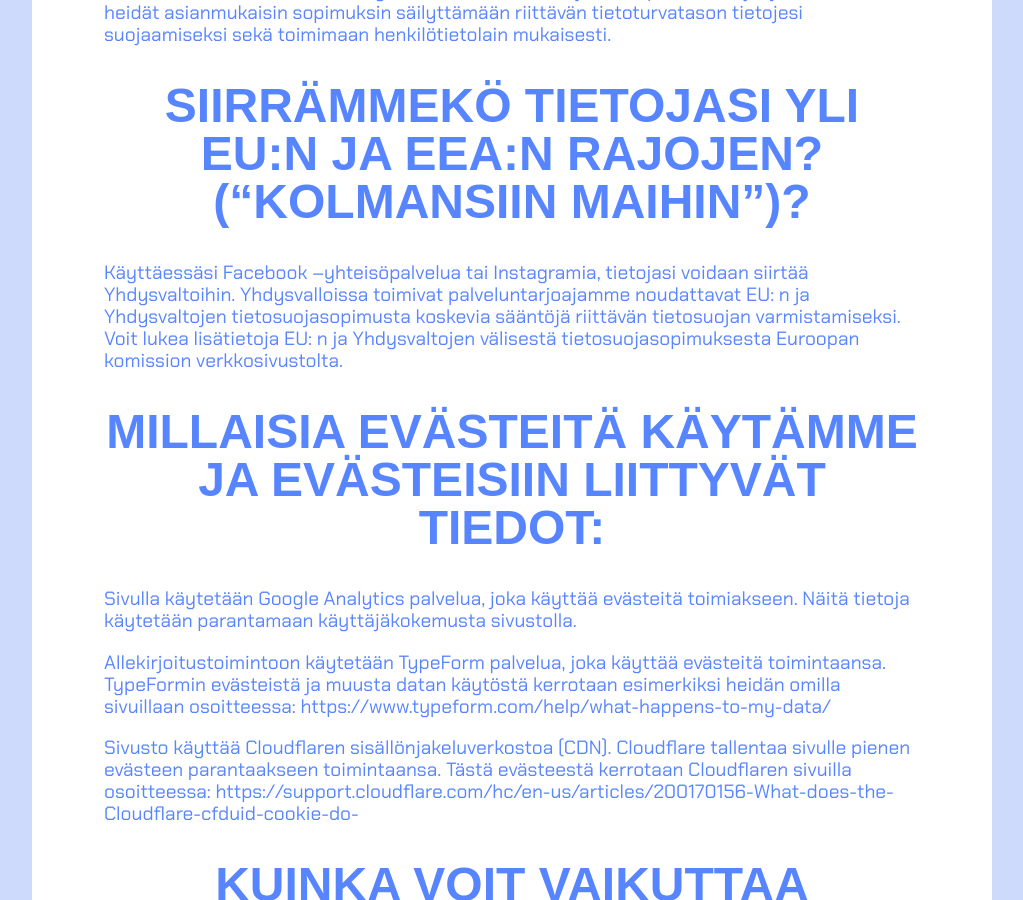
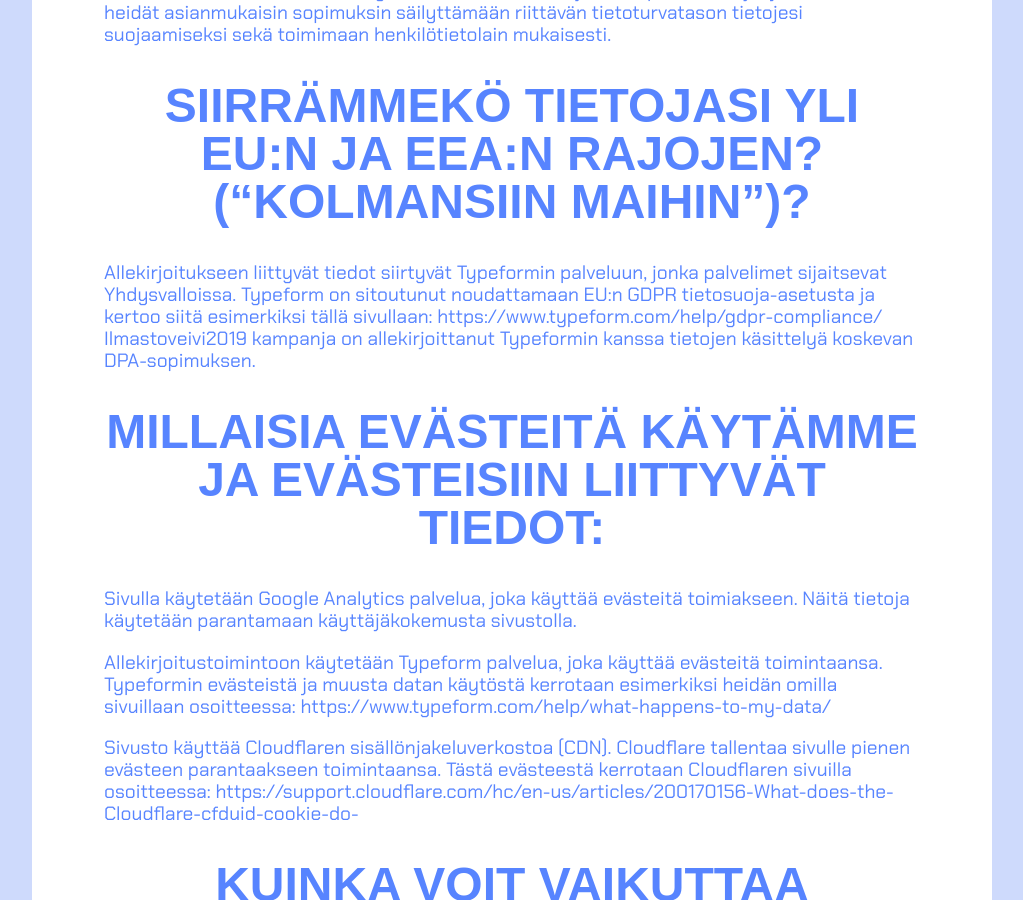
Before and after one commit to ilmastoveivi/ilmastoveivi.github.io, a Jekyll site: the page built from legal.md, in a window 1280 px wide and 900 px high, scrolled down 3286 px. Shown: the whole window, without its empty margins (128-1151 px from the left). Built offline with Jekyll 4.4.1, drawn with Linux system fonts in a browser that asks for light colours; nearby versions of some CDN libraries; some web fonts are replaced.

Commit message:
Updated information about data usage

```diff
--- a/legal.md
+++ b/legal.md
@@ -64,14 +64,15 @@ Tietojasi käsitellään Ilmastoveivi2019 –tiimissä. Voimme luovuttaa tietoja
 
 ## Siirrämmekö tietojasi yli EU:n ja EEA:n rajojen? (“kolmansiin maihin”)?
 
-Käyttäessäsi Facebook –yhteisöpalvelua tai Instagramia, tietojasi voidaan siirtää Yhdysvaltoihin. Yhdysvalloissa toimivat palveluntarjoajamme noudattavat EU: n ja Yhdysvaltojen tietosuojasopimusta koskevia sääntöjä riittävän tietosuojan varmistamiseksi. Voit lukea lisätietoja EU: n ja Yhdysvaltojen välisestä tietosuojasopimuksesta Euroopan komission verkkosivustolta.
+Allekirjoitukseen liittyvät tiedot siirtyvät Typeformin palveluun, jonka palvelimet sijaitsevat Yhdysvalloissa. Typeform on sitoutunut noudattamaan EU:n GDPR tietosuoja-asetusta ja kertoo siitä esimerkiksi tällä sivullaan: https://www.typeform.com/help/gdpr-compliance/
+Ilmastoveivi2019 kampanja on allekirjoittanut Typeformin kanssa tietojen käsittelyä koskevan DPA-sopimuksen.
 
 
 ## Millaisia evästeitä käytämme ja evästeisiin liittyvät tiedot:
 
 Sivulla käytetään Google Analytics palvelua, joka käyttää evästeitä toimiakseen. Näitä tietoja käytetään parantamaan käyttäjäkokemusta sivustolla.
 
-Allekirjoitustoimintoon käytetään TypeForm palvelua, joka käyttää evästeitä toimintaansa. TypeFormin evästeistä ja muusta datan käytöstä kerrotaan esimerkiksi heidän omilla sivuillaan osoitteessa: https://www.typeform.com/help/what-happens-to-my-data/
+Allekirjoitustoimintoon käytetään Typeform palvelua, joka käyttää evästeitä toimintaansa. Typeformin evästeistä ja muusta datan käytöstä kerrotaan esimerkiksi heidän omilla sivuillaan osoitteessa: https://www.typeform.com/help/what-happens-to-my-data/
 
 Sivusto käyttää Cloudflaren sisällönjakeluverkostoa (CDN). Cloudflare tallentaa sivulle pienen evästeen parantaakseen toimintaansa. Tästä evästeestä kerrotaan Cloudflaren sivuilla osoitteessa: https://support.cloudflare.com/hc/en-us/articles/200170156-What-does-the-Cloudflare-cfduid-cookie-do-
 
```
